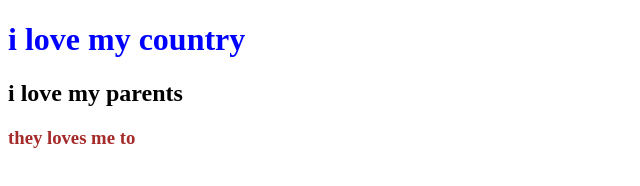
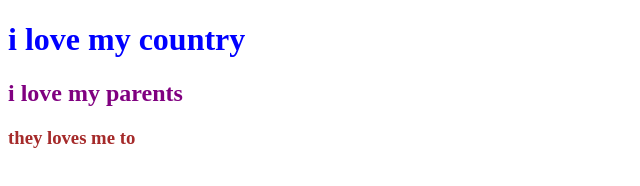
Before and after one commit to Faujia-Oishee96/today-secound-repo, a plain HTML site: page index.html in a window 1280 px wide. Shown: the whole page, without its empty margins (0-640 px from the left). Drawn offline with Linux system fonts and the light colour scheme.

Commit message:
color view

```diff
--- a/style.css
+++ b/style.css
@@ -4,3 +4,6 @@ h1{
 h3{
     color: brown;
 }
+h2{
+    color: purple;
+}
```
